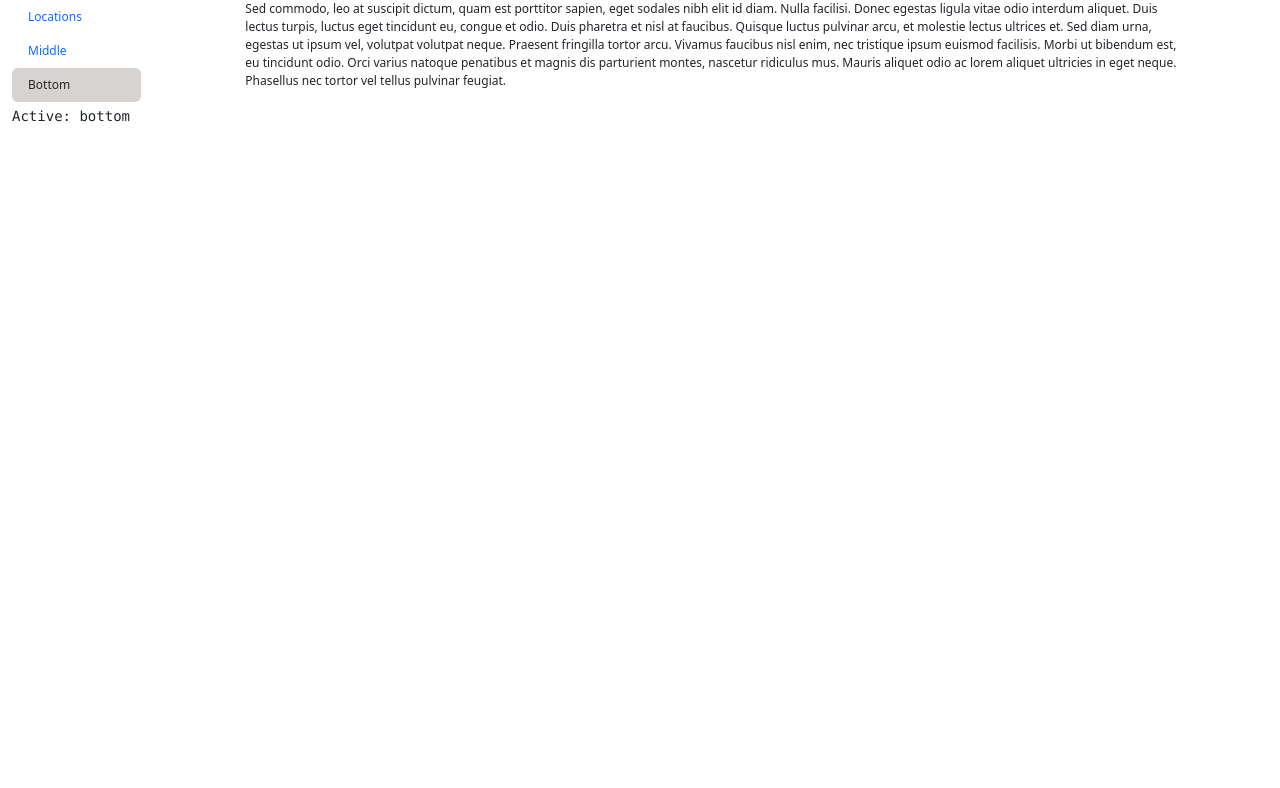
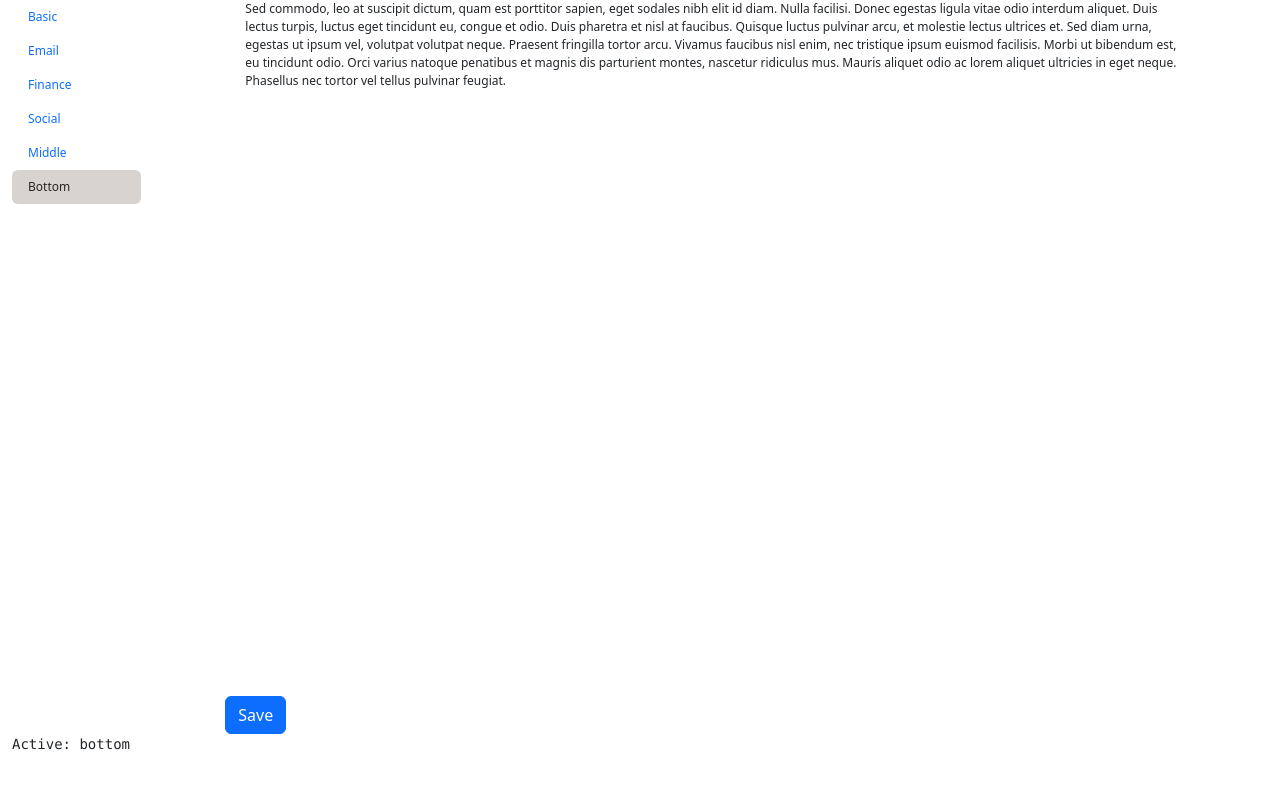
Before and after one commit to shakib04/Ngb-Nav-IItems-customization, an Angular app: page / in a window 1280 px wide. Both pictures are taken after a click on the tab "Bottom". Shown: the top 788 px of the page. Built offline with nearby package versions, Linux system fonts and the light colour scheme.

Commit message:
5 files modified, 2 added

```diff
--- /dev/null
+++ b/src/app/nav-organization.html
@@ -0,0 +1 @@
+<app-organization-configuration></app-organization-configuration>
--- a/src/app/nav-vertical.ts
+++ b/src/app/nav-vertical.ts
@@ -2,7 +2,7 @@ import {Component} from '@angular/core';
 
 @Component({
   selector: 'ngbd-nav-vertical',
-  templateUrl: './nav-vertical.html',
+  templateUrl: './nav-organization.html',
   styleUrls: ['./nav-vertical.scss']
 })
 export class NgbdNavVertical {
--- a/src/app/organization-configuration/organization-configuration.component.html
+++ b/src/app/organization-configuration/organization-configuration.component.html
@@ -1,15 +1,133 @@
-<div>
-  <label for="formFileMultiple" class="form-label">Upload images</label>
-  <input
-    (change)="onChange($event)"
-    class="form-control-file"
-    type="file"
-    id="formFileMultiple"
-    multiple=""
-    accept="image/"
-    style="height: 40px" />
+<div class="d-flex font-sm min-height-85vh" [formGroup]="editForm">
+<ul ngbNav #nav="ngbNav" [(activeId)]="active" class="col-md-2 nav-pills" orientation="vertical">
+  <li ngbNavItem="basic">
+    <a ngbNavLink>Basic</a>
+    <ng-template ngbNavContent>
+      1. organization name, 2. slogan 3. domainName 4. contact Number 5. logo
 
-  <button type="button" class="btn btn-primary" (click)="onSubmit()">
-    Upload
-  </button>
+      <div class="row">
+        <div class="col-md-6">
+          <label class="form-label">Organization Name</label>
+          <input type="text" class="form-control" name="name" id="field_name" formControlName="name"/>
+        </div>
+
+      <div class="col-md-6">
+        <label class="form-label">Organization Slogan</label>
+        <input type="text" class="form-control" name="slogan" id="field_slogan" formControlName="slogan"/>
+      </div>
+    </div>
+
+
+    <div class="row">
+    <div class="col-md-6">
+      <label class="form-label">Domain Name</label><input type="text" class="form-control" name="domainName" id="field_domainName"
+      formControlName="domainName"/>
+    </div>
+
+  <div class="col-md-6">
+    <label class="form-label">Contact Number</label>
+    <input type="text" class="form-control" name="contactNumber" id="field_contactNumber" formControlName="contactNumber"/>
+  </div>
 </div>
+
+<div class="row mt-2 justify-content-between">
+<div class="col-md-6 align-self-center">
+<label for="formFileMultiple" class="form-label">Upload LOGO</label>
+<input
+  (change)="onChange($event, 'LOGO')"
+  class="form-control"
+  type="file"
+  id="formFileMultiple"
+  accept="image/" />
+</div>
+
+<div class="col-md-1"></div>
+<div class="col-md-4 border">
+  <img src="https://cdn-icons-png.flaticon.com/512/8685/8685777.png" width="250"/>
+</div>
+</div>
+
+    </ng-template>
+  </li>
+  <li ngbNavItem="email">
+  <a ngbNavLink>Email</a>
+  <ng-template ngbNavContent>
+    1. organization Email Address, 2. Hr Email Address 3. No Reply Email Address
+  </ng-template>
+</li>
+
+
+<li ngbNavItem="finance">
+<a ngbNavLink>Finance</a>
+<ng-template ngbNavContent>
+  1. finance manager pin, 2. financ manager signature
+</ng-template>
+</li>
+
+<li ngbNavItem="social">
+<a ngbNavLink>Social</a>
+<ng-template ngbNavContent>
+  1. linkedin, 2. twitter 3. facebook 4.youtube 5. instagram 6. whatapp
+</ng-template>
+</li>
+
+  <li ngbNavItem="middle">
+    <a ngbNavLink>Middle</a>
+    <ng-template ngbNavContent>
+    <div class="row mb-2">
+
+
+  </div>
+  <div class="row">
+
+    <div class="col-md-6 align-self-center">
+    <label for="formFileMultiple" class="form-label">Upload Finance Manager Signature</label>
+    <input
+      (change)="onChange($event, 'FINANCEMANAGERSIGNATURE')"
+      class="form-control"
+      type="file"
+      id="formFileMultiple"
+      accept="image/" />
+    </div>
+
+
+    <div class="col-md-1"></div>
+    <div class="col-md-4 border">
+    <img src="https://cdn-icons-png.flaticon.com/512/8685/8685777.png" width="250"/>
+  </div>
+
+  </div>
+
+
+    </ng-template>
+  </li>
+  <li ngbNavItem="bottom">
+    <a ngbNavLink>Bottom</a>
+    <ng-template ngbNavContent>
+      <p>Sed commodo, leo at suscipit dictum, quam est porttitor sapien, eget sodales nibh elit id diam. Nulla facilisi.
+        Donec egestas ligula vitae odio interdum aliquet. Duis lectus turpis, luctus eget tincidunt eu, congue et odio.
+        Duis pharetra et nisl at faucibus. Quisque luctus pulvinar arcu, et molestie lectus ultrices et. Sed diam urna,
+        egestas ut ipsum vel, volutpat volutpat neque. Praesent fringilla tortor arcu. Vivamus faucibus nisl enim, nec
+        tristique ipsum euismod facilisis. Morbi ut bibendum est, eu tincidunt odio. Orci varius natoque penatibus et
+        magnis dis parturient montes, nascetur ridiculus mus. Mauris aliquet odio ac lorem aliquet ultricies in eget
+        neque. Phasellus nec tortor vel tellus pulvinar feugiat.</p>
+    </ng-template>
+  </li>
+</ul>
+
+<div [ngbNavOutlet]="nav" class="ms-4 col-md-9"></div>
+</div>
+
+
+<div class="row mt-3">
+<div class="col-md-2"></div>
+<div class="col-md-3">
+<button type="button" class="btn btn-primary" (click)="onSubmit()">
+Save
+</button>
+</div>
+</div>
+
+
+
+<pre>Active: {{ active }}</pre>
--- a/src/app/organization-configuration/organization-configuration.component.scss
+++ b/src/app/organization-configuration/organization-configuration.component.scss
@@ -0,0 +1,23 @@
+.font-sm{
+  font-size: 0.75rem;
+}
+
+.min-height-85vh{
+  min-height: 85vh;
+}
+
+
+.nav-pills{
+ li{
+  border-radius: 0.375rem!important;
+   a{
+    margin-right: 5rem;
+   }
+ }
+}
+
+.nav-pills .nav-link.active{
+  --tw-text-opacity: 1!important;
+    color: rgba(41,37,36,var(--tw-text-opacity))!important;
+  background-color: rgba(214,211,209)!important;
+}
--- a/src/app/organization-configuration/organization-configuration.component.ts
+++ b/src/app/organization-configuration/organization-configuration.component.ts
@@ -1,6 +1,7 @@
 import { Component, OnInit } from '@angular/core';
 import { FormBuilder, Validators } from '@angular/forms';
 import { OrganizationConfigurationService } from './organization-configuration.service';
+import { OrganizationFileType } from './organization-file-type.enum';
 
 @Component({
   selector: 'app-organization-configuration',
@@ -9,8 +10,10 @@ import { OrganizationConfigurationService } from './organization-configuration.s
 })
 export class OrganizationConfigurationComponent implements OnInit {
 
+  active = 'middle';
 
   selectedFiles:File[] = [];
+  selectedFileTypes: OrganizationFileType[] = []
 
   editForm = this.fb.group({
     id: [],
@@ -41,8 +44,9 @@ export class OrganizationConfigurationComponent implements OnInit {
     console.log('ee');
   }
 
-  onChange(event: any): void {
-    this.selectedFiles = event.target.files;
+  onChange(event: any, organizationFileType: string): void {
+    this.selectedFiles.push(event.target.files[0])
+    this.selectedFileTypes.push(OrganizationFileType[organizationFileType])
 
     const image: any = event.target.files[0];
     //this.size = image.size;
@@ -65,7 +69,7 @@ export class OrganizationConfigurationComponent implements OnInit {
     //this.fileValidationMessage = '';
     if (this.selectedFiles.length > 0) {
       alert('Uploading Id Card');
-      this.organizationConfiguration.create(this.selectedFiles).subscribe(() => {
+      this.organizationConfiguration.create(this.selectedFiles, this.selectedFileTypes).subscribe(() => {
         alert('saved');
       });
     } else {
--- a/src/app/organization-configuration/organization-configuration.service.ts
+++ b/src/app/organization-configuration/organization-configuration.service.ts
@@ -2,13 +2,15 @@ import { Injectable } from '@angular/core';
 import { HttpClient, HttpResponse } from '@angular/common/http';
 import { Observable } from 'rxjs';
 import { IOrganization } from './organization-model';
+import { OrganizationFileType } from './organization-file-type.enum';
 @Injectable()
 export class OrganizationConfigurationService {
-  public resourceUrl = 'http://localhost:8080' + '/api/configs/organization';
+  public resourceUrl = 'http://localhost:8080' + '/api/configs/organizations';
 
   constructor(protected http: HttpClient) {}
 
-  create(files: File[]): Observable<HttpResponse<IOrganization>> {
+  create(files: File[], organizationFileTypes: OrganizationFileType[]): Observable<HttpResponse<IOrganization>> {
+    console.log(files);
     const organization = {
       contactNumber: 'string',
       documentLetterHead: 'string',
@@ -33,19 +35,46 @@ export class OrganizationConfigurationService {
 
     const formData: FormData = new FormData();
     for (let i = 0; i < files.length; i++) {
-      formData.append('file', files[i]);
+      formData.append('files', files[i]);
     }
 
+    // organizationFileTypeList.push("FINANCEMANAGERSIGNATURE");
+    // organizationFileTypeList.push("SVGLOGO");
+
+    organization["organizationFileTypeList"] = organizationFileTypes;
+    console.log(organization);
+
     formData.append(
-      'organization',
+      'organizationDTO',
       new Blob([JSON.stringify(organization)], { type: 'application/json' })
     );
+
+    console.log(formData);
+
     return this.http.post<IOrganization>(this.resourceUrl, formData, {
       headers: {
-        'Content-Type': 'application/json',
+        //'Content-Type': 'application/json',
         Authorization: 'Basic ' + btoa('admin:admin'),
       },
       observe: 'response',
     });
   }
+
+  uploadImageFiles(files: File[]): Observable<boolean> {
+    console.log(files[0].name);
+    const formData: FormData = new FormData();
+    for (let i = 0; i < files.length; i++) {
+      formData.append('file', files[i]);
+    }
+    return this.http.post<boolean>(
+      'http://localhost:8080/api/employee-mgt/import-image-upload',
+      formData,
+      {
+        headers: {
+          //'Content-Type': 'application/json',
+          Authorization: 'Basic ' + btoa('admin:admin'),
+        },
+      }
+    );
+  }
 }
--- /dev/null
+++ b/src/app/organization-configuration/organization-file-type.enum.ts
@@ -0,0 +1,6 @@
+export enum OrganizationFileType {
+  FINANCEMANAGERSIGNATURE,
+  LOGO,
+  DOCUMENTLETTERHEAD,
+  ORGANIZATIONSTAMP
+}
```
